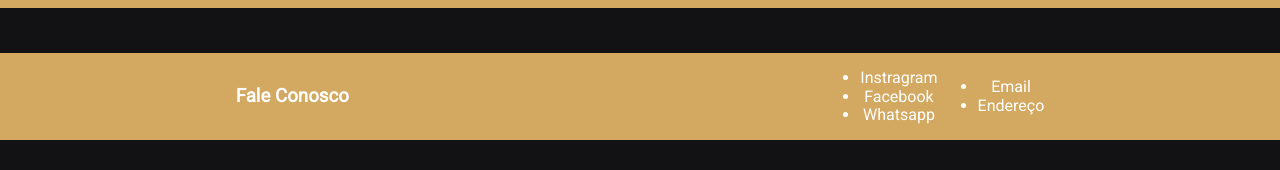
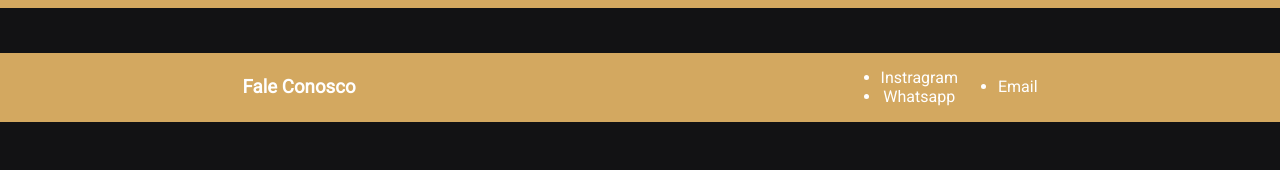
Before and after one commit to pehGois/siteEventos, a React (Create React App) app: page / in a window 1280 px wide. Shown: the part 627-797 px from the top of the page. Built offline with nearby package versions, Linux system fonts and the light colour scheme; no server answers.

Commit message:
Fav Icon Addition

```diff
--- a/src/components/home.js
+++ b/src/components/home.js
@@ -22,7 +22,7 @@ export default function Home(props) {
       return images
     }
     else {
-      console.log('Nenhuma galeria encontrada.', galleryQuery.status);
+      console.log('Nenhuma galeria encontrada. Status: ', galleryQuery.status,' ',galleryQuery.status.message);
     }
   }
 
@@ -31,7 +31,7 @@ export default function Home(props) {
         return contentQuery.data[index]?.body?.children?.text
       }
       else {
-        console.log('Nenhum resultado encontrado.');
+        console.log('Nenhum resultado encontrado. Status: ', contentQuery.status,' ', contentQuery.status.message);
       }
   }
 
@@ -40,7 +40,7 @@ export default function Home(props) {
       return contentQuery.data[index]?.image?.image?.asset?.url
     }
     else {
-      console.log('Nenhuma imagem encontrada.');
+      console.log('Nenhuma imagem encontrada. Status: ', contentQuery.status,' ', contentQuery.status.message);
     }
   }
   {formatGalleryObj(0)}
@@ -108,13 +108,13 @@ export default function Home(props) {
             <h3>Fale Conosco</h3>
             <div className='flex'>
               <ul>
-                <li>Instragram</li>
-                <li>Facebook</li>
-                <li>Whatsapp</li>
+                <li><a>Instragram</a></li>
+                <li><a>Whatsapp</a></li>
               </ul>
               <ul>
-                <li>Email</li>
-                <li>Endereço</li>
+                <Link to="/form">
+                  <li>Email</li>
+                </Link>
               </ul>
             </div>
           </footer>
```
Also changed, not shown: 1 other file (tests, documents, lock files or other folders).
